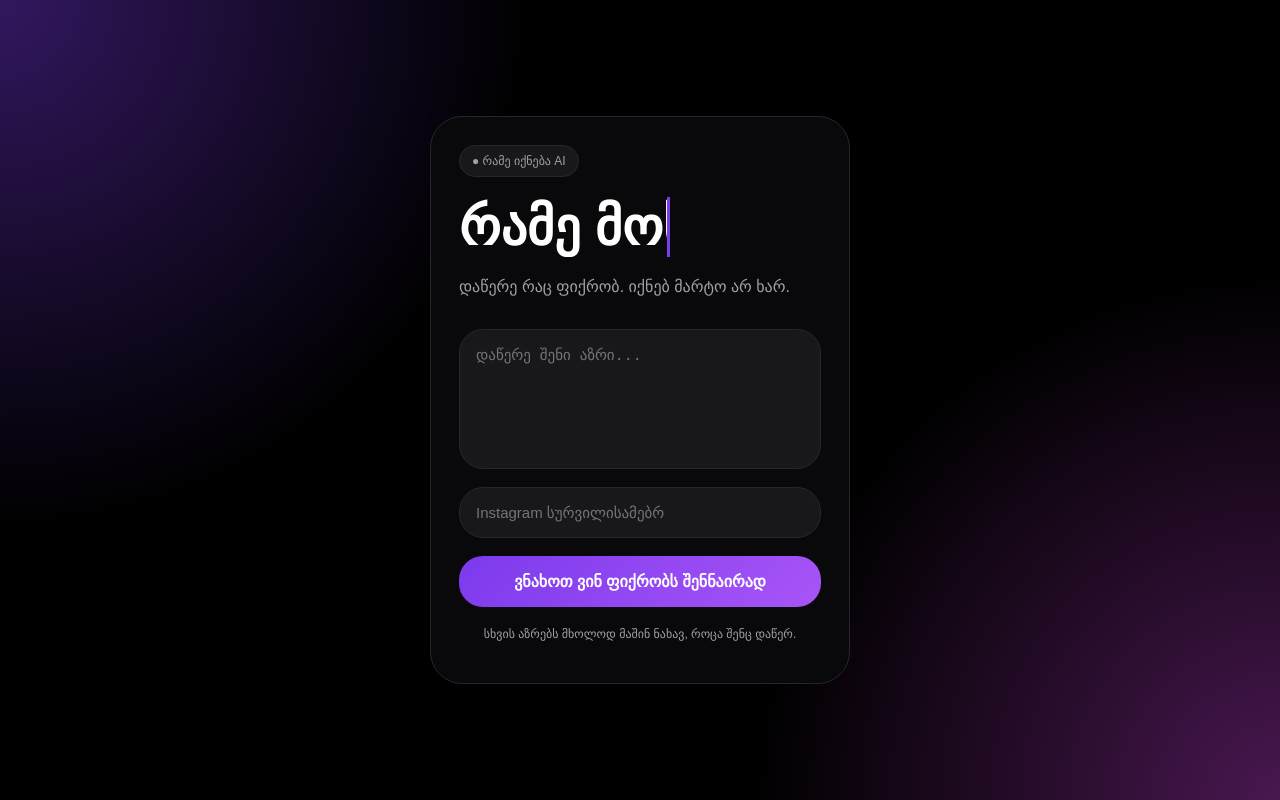
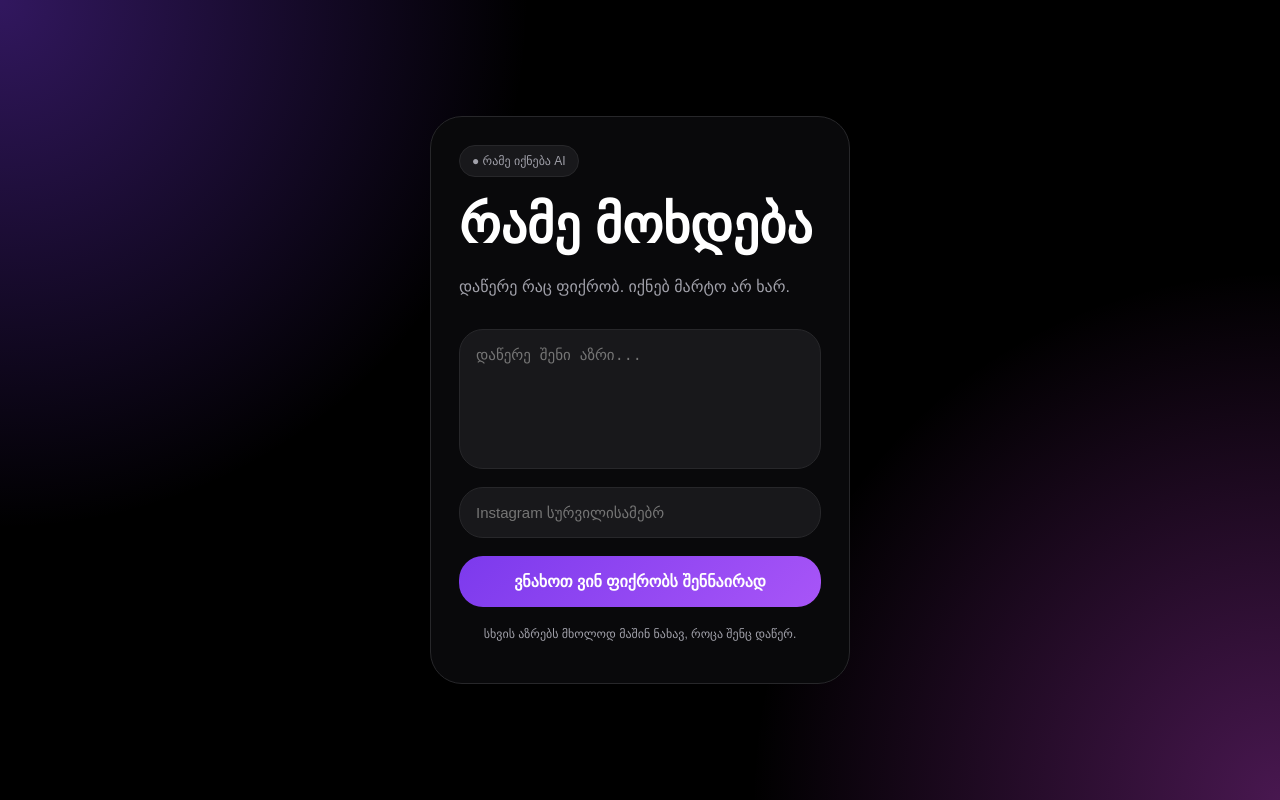
Before and after one commit to xoargadaob/rameiqneba, a React (Vite) app: page / in a window 1280 px wide. Built offline with nearby package versions, Linux system fonts and the light colour scheme.

Commit message:
Update style.css

```diff
--- a/src/style.css
+++ b/src/style.css
@@ -45,63 +45,40 @@ body {
 .animated-title {
   min-height: 64px;
   margin: 18px 0 10px;
-  display: flex;
-  align-items: center;
+  position: relative;
+  overflow: hidden;
 }
 
 .animated-title::after {
   content: "რამე იქნება";
-  font-size: clamp(34px, 10vw, 52px);
+  font-size: clamp(36px, 10vw, 52px);
   font-weight: 900;
   color: white;
-  white-space: nowrap;
-  overflow: hidden;
-  width: 0;
-  border-right: 3px solid #7c3aed;
-  animation:
-    typing1 10s steps(20) infinite,
-    blink 1s step-end infinite;
+  display: inline-block;
+  animation: titleFade 6s infinite;
 }
 
-@keyframes typing1 {
-  0% {
+@keyframes titleFade {
+  0%, 42% {
     content: "რამე იქნება";
-    width: 0;
+    opacity: 1;
+    transform: translateY(0);
   }
 
-  15% {
-    width: 11ch;
+  48% {
+    opacity: 0;
+    transform: translateY(-10px);
   }
 
-  35% {
-    width: 11ch;
-  }
-
-  45% {
-    width: 0;
-  }
-
-  46% {
+  52%, 92% {
     content: "რამე მოხდება";
-    width: 0;
-  }
-
-  60% {
-    width: 12ch;
-  }
-
-  80% {
-    width: 12ch;
+    opacity: 1;
+    transform: translateY(0);
   }
 
   100% {
-    width: 0;
-  }
-}
-
-@keyframes blink {
-  50% {
-    border-color: transparent;
+    opacity: 0;
+    transform: translateY(10px);
   }
 }
 
```
